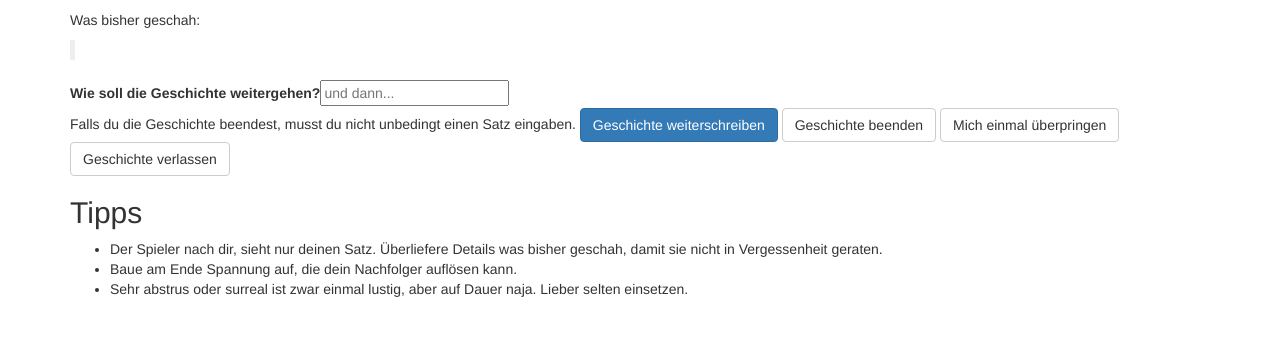
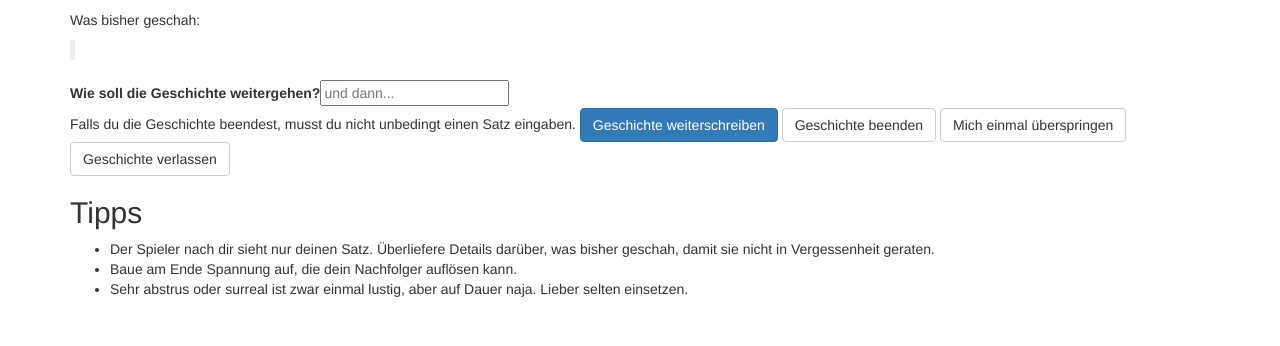
Before and after one commit to mohrm/umklapp_site, a Django app: template umklapp/templates/umklapp/extend_story.html in a window 1280 px wide. Shown: the part 154-500 px from the top of the page. Run offline with Django 3.2, Linux system fonts and the light colour scheme; the template is opened without the code that fills it: values that come from a table or form of the project are taken from there, others are empty; some libraries are stand-ins or nearby versions.

Commit message:
corrected some typos

```diff
--- a/umklapp/templates/umklapp/extend_story.html
+++ b/umklapp/templates/umklapp/extend_story.html
@@ -24,7 +24,7 @@ Was bisher geschah:
 </form>
 <form style="display:inline" method="post" action="{% url 'skip_story' story_id=story.id %}">
 	   {% csrf_token %}
-	   <button title="Überspringen" type="submit" class="btn btn-default">Mich einmal überpringen</button>
+	   <button title="Überspringen" type="submit" class="btn btn-default">Mich einmal überspringen</button>
 </form>
 <form style="display:inline" method="post" action="{% url 'leave_story' story_id=story.id %}">
   {% csrf_token %}
@@ -34,8 +34,8 @@ Was bisher geschah:
 
 <h2>Tipps</h2>
 <ul>
-<li>Der Spieler nach dir, sieht nur deinen Satz.
-	Überliefere Details was bisher geschah, damit sie nicht in Vergessenheit geraten.</li>
+<li>Der Spieler nach dir sieht nur deinen Satz.
+	Überliefere Details darüber, was bisher geschah, damit sie nicht in Vergessenheit geraten.</li>
 <li>Baue am Ende Spannung auf, die dein Nachfolger auflösen kann.</li>
 <li>Sehr abstrus oder surreal ist zwar einmal lustig, aber auf Dauer naja. Lieber selten einsetzen.</li>
 </ul>
@@ -50,7 +50,7 @@ Diese Geschichte wird als nächstes von <strong>{{ story.waiting_for }}</strong>
 {% if specialpowers %}
  <form  style="display:inline" method="post" action="{% url 'skip_story' story_id=story.id %}">
 	   {% csrf_token %}
-	   <button title="Überspringen" type="submit" class="btn btn-default">{{ story.waiting_for }} einmal überpringen</button>
+	   <button title="Überspringen" type="submit" class="btn btn-default">{{ story.waiting_for }} einmal überspringen</button>
  </form>
 {% endif %}
  <form style="display:inline" method="post" action="{% url 'leave_story' story_id=story.id %}">
--- a/umklapp/templates/umklapp/logout.html
+++ b/umklapp/templates/umklapp/logout.html
@@ -2,7 +2,7 @@
 
 {% load bootstrap %}
 
-{% block title %}Einloggen{% endblock %}
+{% block title %}Ausloggen{% endblock %}
 
 {% block content %}
 
--- a/umklapp/templates/umklapp/overview.html
+++ b/umklapp/templates/umklapp/overview.html
@@ -53,7 +53,7 @@
   </div>
 {% else %}
 <p>Es gibt gerade keine laufenden Geschichten.
-Du könntest <a href="{% url 'new_story' %}">neue Geschichte starten</a>.
+Du könntest eine <a href="{% url 'new_story' %}">neue Geschichte starten</a>.
 <a href="{% url 'new_story' %}">Klick hier</a>!</p>
 {% endif %}
 
--- a/umklapp/templates/umklapp/password_change_done.html
+++ b/umklapp/templates/umklapp/password_change_done.html
@@ -2,7 +2,7 @@
 
 {% load bootstrap %}
 
-{% block title %}Passwort gändert{% endblock %}
+{% block title %}Passwort geändert{% endblock %}
 
 {% block content %}
 
```
